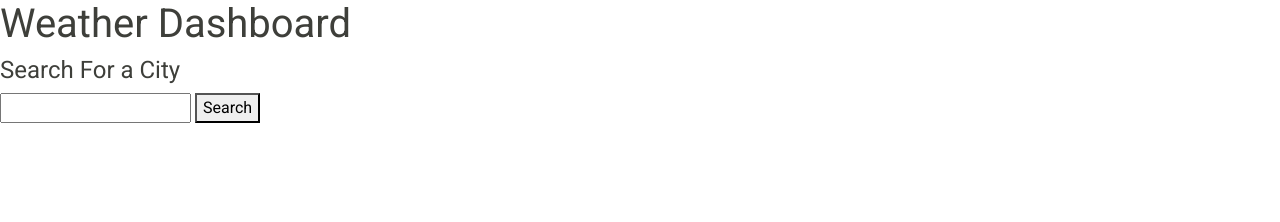
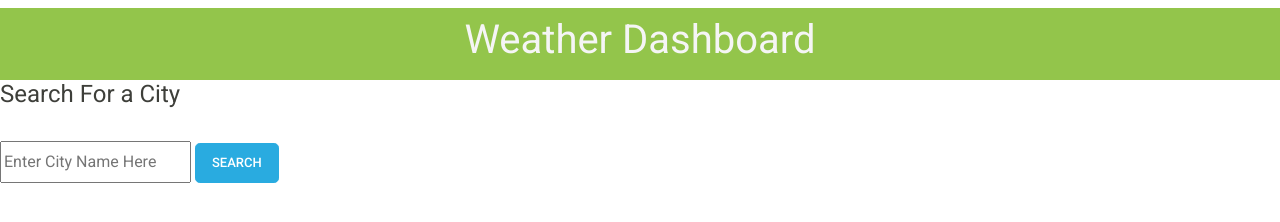
Before and after one commit to Bullbotbam/weather-or-knot, a plain HTML site: page index.html in a window 1280 px wide. Drawn offline with nearby package versions, Linux system fonts and the light colour scheme.

Commit message:
set search box in HTML, Bootstrap loaded

```diff
--- a/assets/css/style.css
+++ b/assets/css/style.css
@@ -0,0 +1,3 @@
+.jumbotron {
+  color: whitesmoke;
+}
--- a/assets/js/script.js
+++ b/assets/js/script.js
@@ -5,3 +5,11 @@ console.log(button);
 function myFunction() {
   console.log("Hello");
 }
+//  Method for using "date" objects obtained from https://developer.mozilla.org/en-US/docs/Web/JavaScript/Reference/Global_Objects/Date
+const currentDate = new Date(response.data.dt * 1000);
+console.log(currentDate);
+const day = currentDate.getDate();
+const month = currentDate.getMonth() + 1;
+const year = currentDate.getFullYear();
+nameEl.innerHTML =
+  response.data.name + " (" + month + "/" + day + "/" + year + ") ";
--- a/index.html
+++ b/index.html
@@ -9,16 +9,27 @@
   <link rel="stylesheet" href="./assets/css/bootstrap.min (2).css" />
   <link rel="stylesheet" href="./assets/css/style.css" />
   <body>
-    <div class="jumbotron">
+    <div class="jumbotron container-fluid mt-2 text-center p-2 bg-success">
       <h1 class="header-title">Weather Dashboard</h1>
     </div>
     <div id="container">
-      <div id="search-section" class="col-12 col-md-3 search-group">
-        <form id="searchForm">
-          <h4 id="search-text" class="search-item">Search For a City</h4>
-          <input type="search" name="city-search" id="search-box" />
-          <button id="searchBtn" type="submit">Search</button>
-        </form>
+      <div class="row">
+        <div id="search-section" class="col-12 col-md-3 search-group">
+          <form id="searchForm" class="default">
+            <h4 id="search-text" class="search-item">Search For a City</h4>
+            <input
+              type="search"
+              name="city-search"
+              id="search-box"
+              class="col-form-label mt-4"
+              placeholder="Enter City Name Here"
+            />
+            <!-- create column and large button -->
+            <button id="search-btn" class="btn btn-lg btn-info" type="button">
+              Search
+            </button>
+          </form>
+        </div>
       </div>
       <div id="results"></div>
       <div id="search-display" class="display-info"></div>
```
